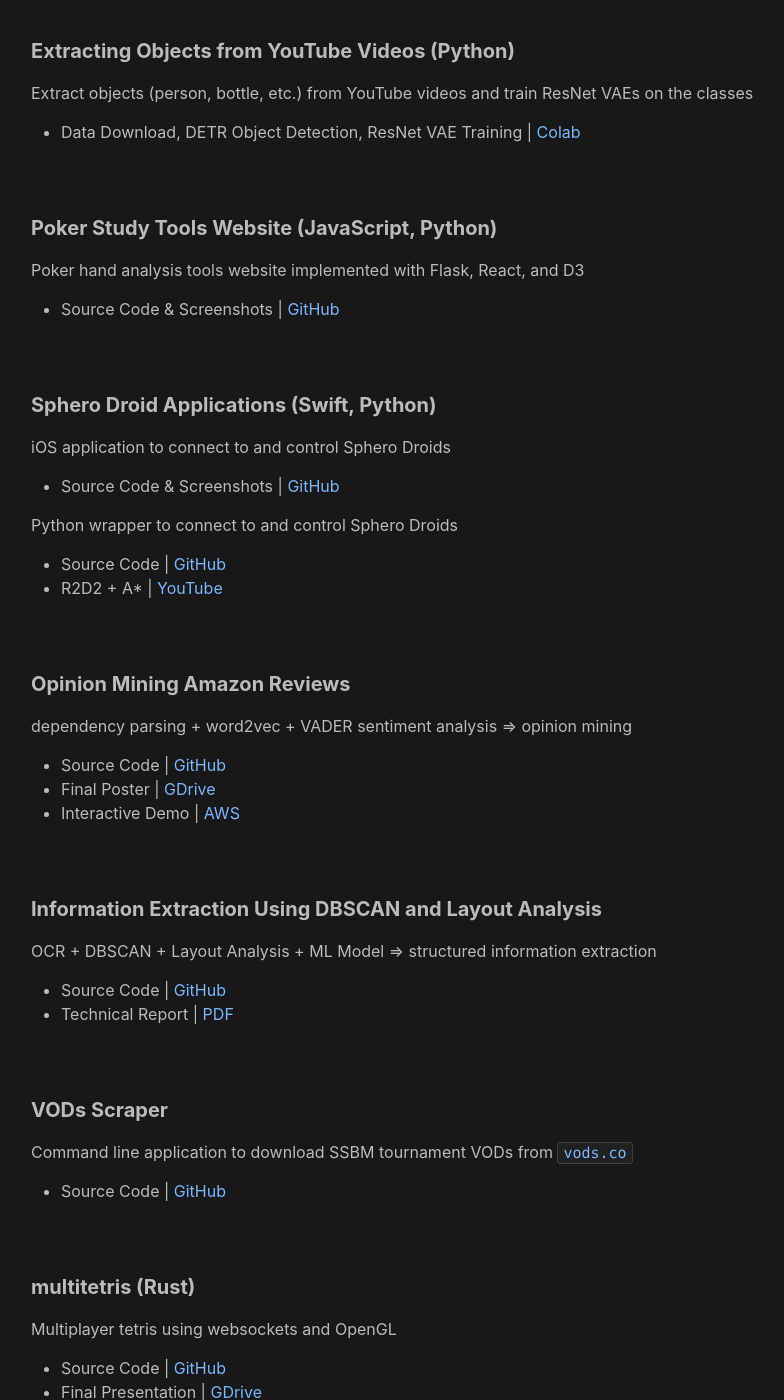
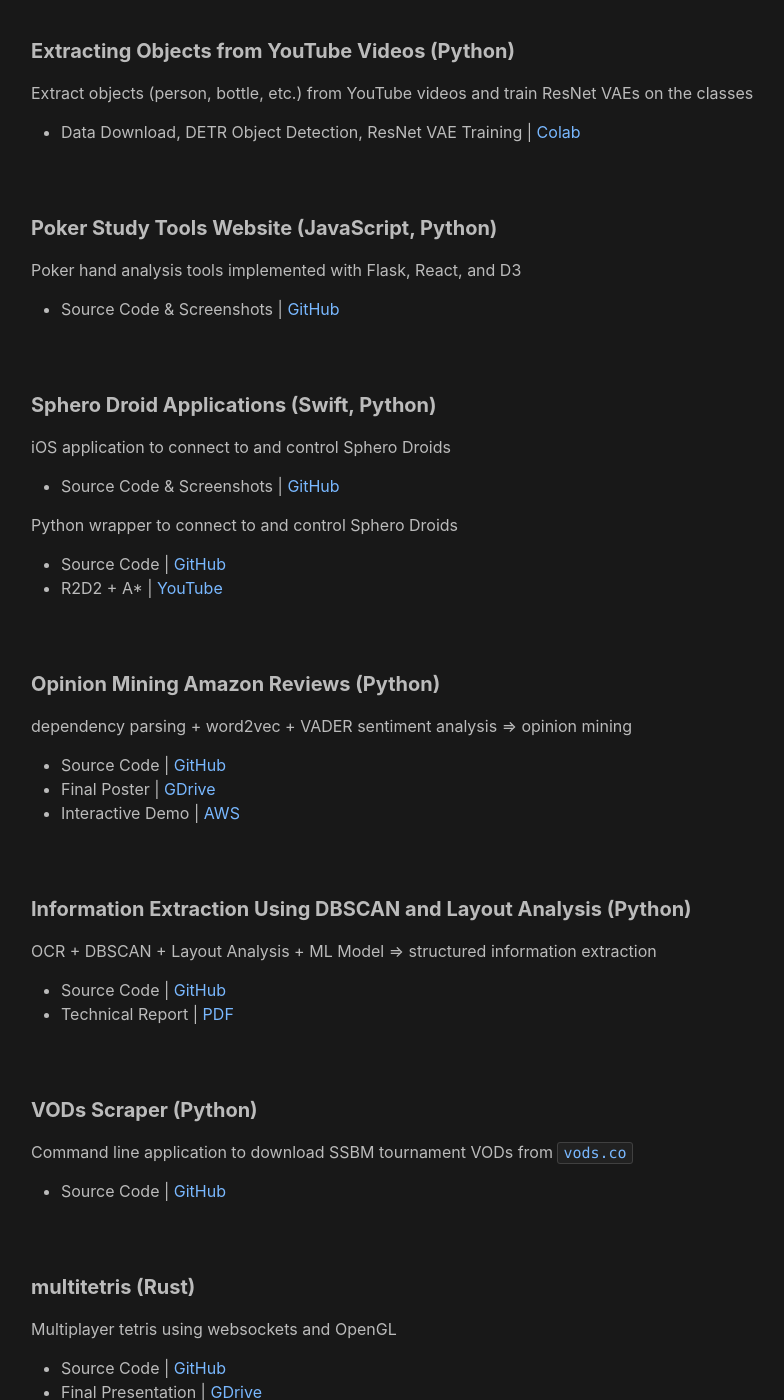
Before and after one commit to josephcappadona/josephcappadona.github.io, a Jekyll site: the page built from projects.md, in a window 1280 px wide and 1400 px high, scrolled down 817 px. Shown: the whole window, without its empty margins (139-923 px from the left). Built offline with Jekyll 4.4.1, drawn with Linux system fonts in a browser that asks for light colours.

Commit message:
Update projects.md

```diff
--- a/projects.md
+++ b/projects.md
@@ -41,7 +41,7 @@ Extract objects (person, bottle, etc.) from YouTube videos and train ResNet VAEs
 
 #### **Poker Study Tools Website (JavaScript, Python)**
 
-Poker hand analysis tools website implemented with Flask, React, and D3
+Poker hand analysis tools implemented with Flask, React, and D3
   * Source Code & Screenshots \| [GitHub](https://github.com/josephcappadona/poker-tools)
 
 <br>
@@ -57,7 +57,7 @@ Python wrapper to connect to and control Sphero Droids
 
 <br>
 
-#### **Opinion Mining Amazon Reviews**
+#### **Opinion Mining Amazon Reviews (Python)**
 
 dependency parsing + word2vec + VADER sentiment analysis => opinion mining
   * Source Code \| [GitHub](https://github.com/josephcappadona/opinion-mining-amazon-reviews)
@@ -66,14 +66,14 @@ dependency parsing + word2vec + VADER sentiment analysis => opinion mining
 
 <br>
 
-#### **Information Extraction Using DBSCAN and Layout Analysis**
+#### **Information Extraction Using DBSCAN and Layout Analysis (Python)**
 OCR + DBSCAN + Layout Analysis + ML Model => structured information extraction
   * Source Code \| [GitHub](https://github.com/josephcappadona/cis520-final-project/blob/master)
   * Technical Report \| [PDF](https://github.com/josephcappadona/cis520-final-project/blob/master/submission/final-paper.pdf)
 
 <br>
 
-#### **VODs Scraper**
+#### **VODs Scraper (Python)**
 
 Command line application to download SSBM tournament VODs from [``vods.co``](https://vods.co)
   * Source Code \| [GitHub](https://github.com/josephcappadona/vods-scraper)
```
